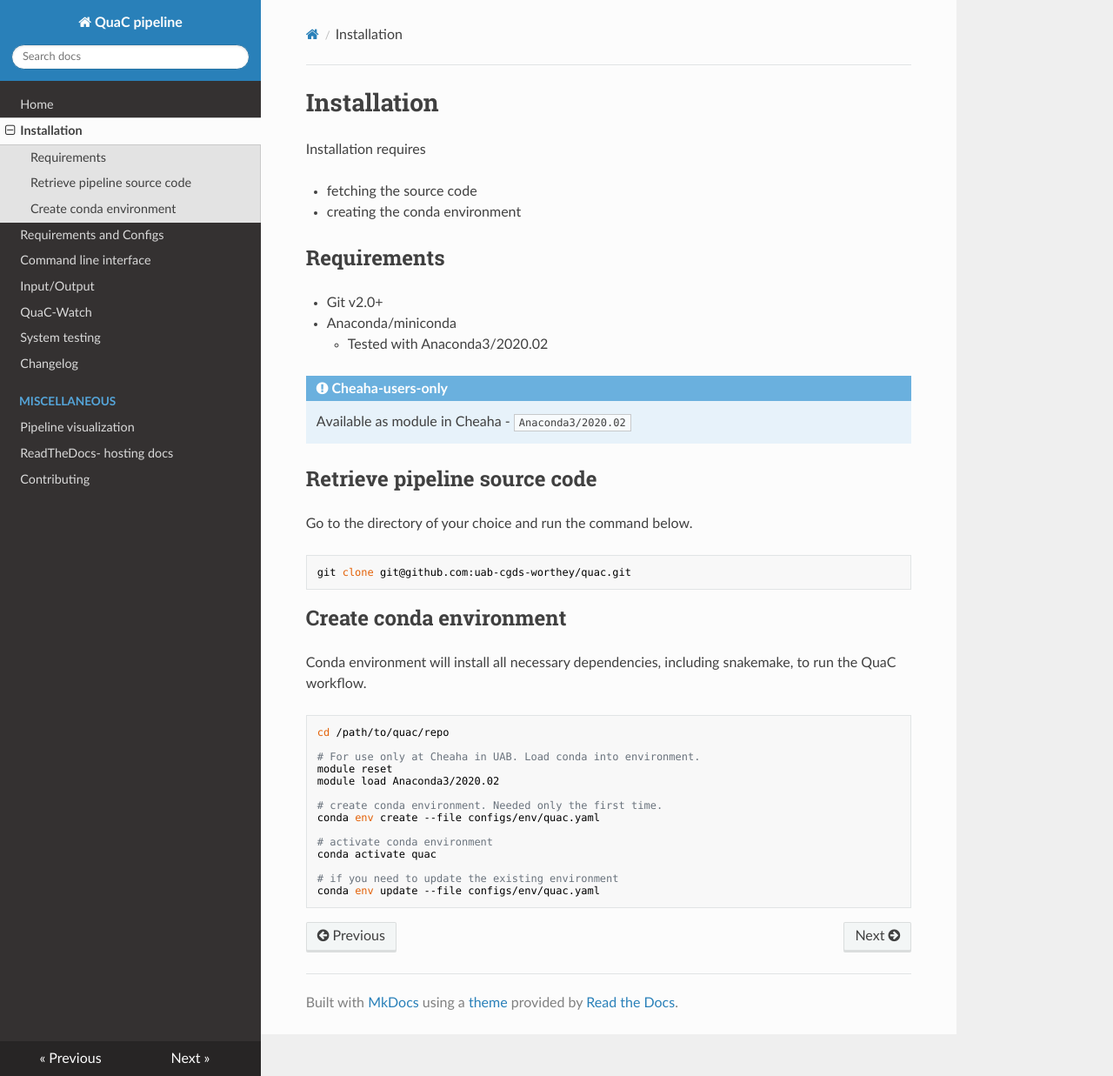
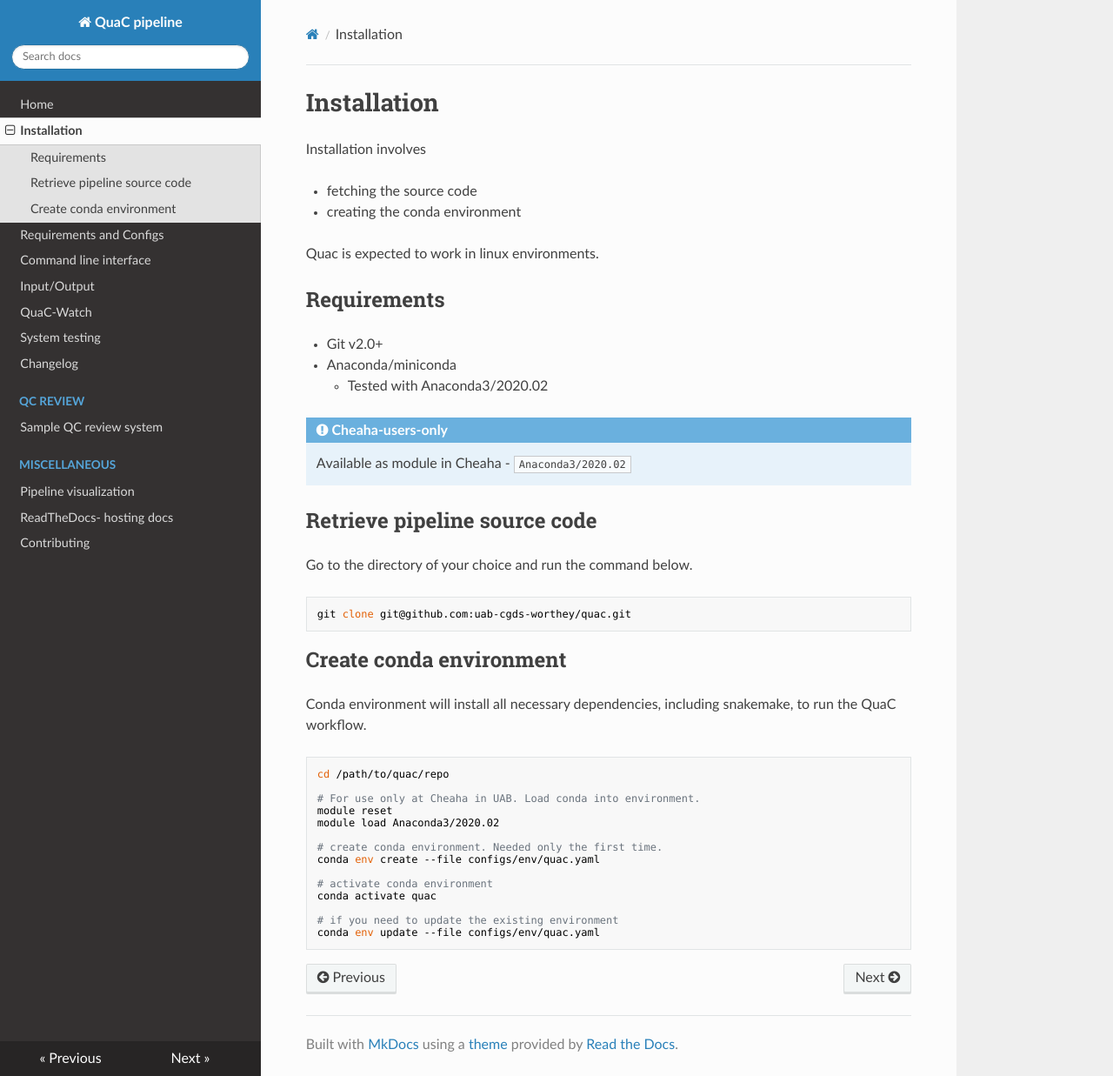
Before and after one commit to uab-cgds-worthey/quac, an MkDocs documentation site: the page built from docs/installation.md, in a window 1280 px wide and 1237 px high. Shown: the whole window at 87% size. Built offline with MkDocs 1.6.1, drawn with Linux system fonts in a browser that asks for light colours; nearby versions of some CDN libraries.

Commit message:
adds sample QC review system docs

```diff
--- a/docs/installation.md
+++ b/docs/installation.md
@@ -1,9 +1,11 @@
 # Installation
 
-Installation requires
+Installation involves
 
 - fetching the source code
 - creating the conda environment
+
+Quac is expected to work in linux environments.
 
 ## Requirements
 
--- a/mkdocs.yaml
+++ b/mkdocs.yaml
@@ -8,6 +8,8 @@ nav:
   - QuaC-Watch: quac_watch.md
   - System testing: system_testing.md
   - Changelog: Changelog.md
+  - QC review:
+      - Sample QC review system: sample_qc_review_system.md
   - Miscellaneous:
       - Pipeline visualization: visualize_pipeline.md
       - ReadTheDocs- hosting docs: static_site.md
```
Also changed, not shown: docs/quac_cli.md (+1 -1 lines), docs/sample_qc_review_system.md (added, +60 -0 lines), docs/visualize_pipeline.md (+1 -1 lines).
